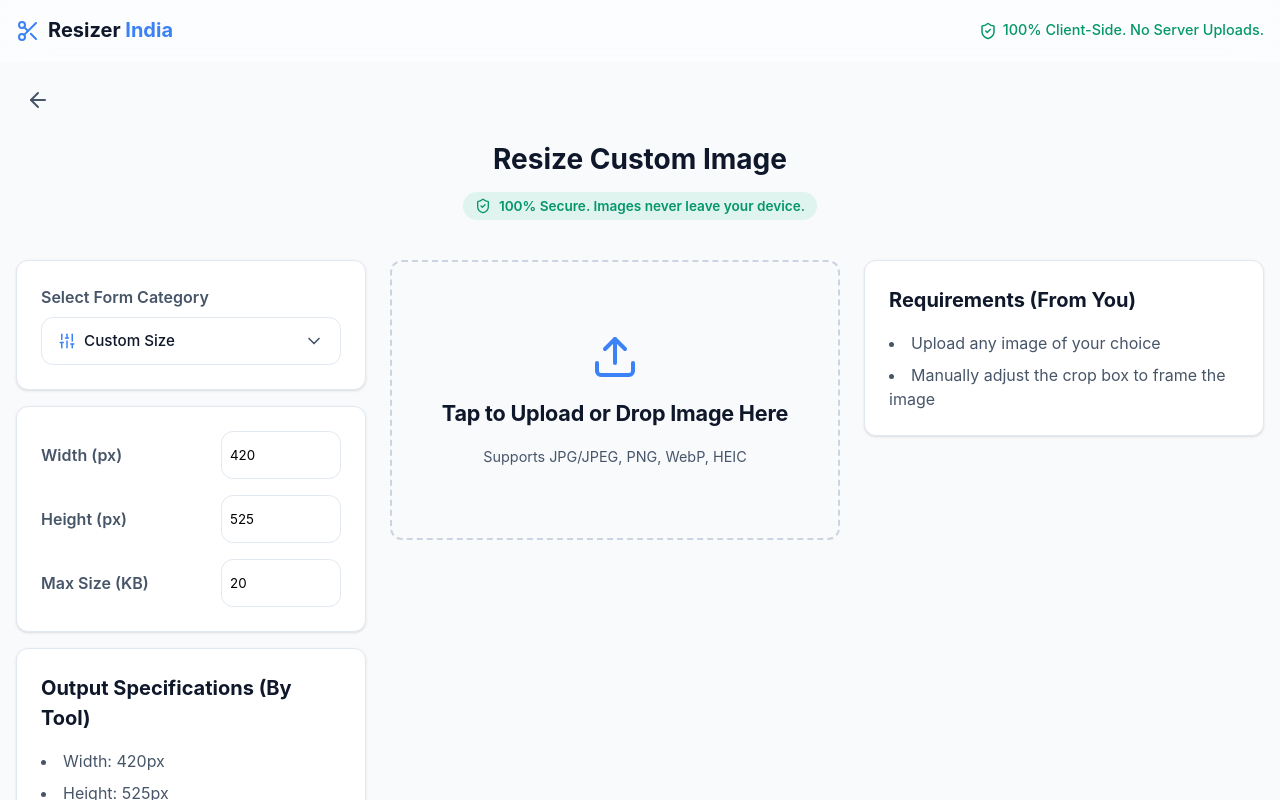
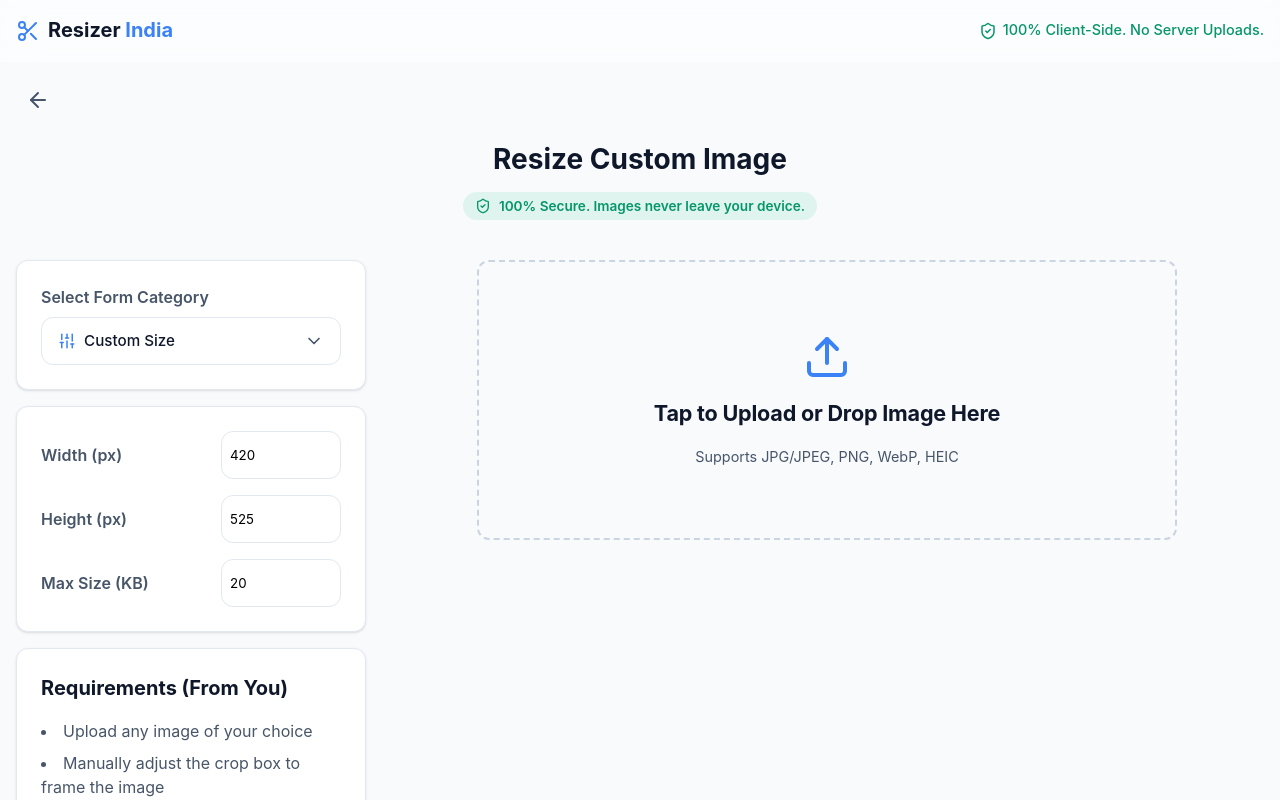
Before and after one commit to TechyNisarg/resizer-india, a React (Vite) app: page /custom-resizer in a window 1280 px wide. Shown: the top 800 px of the page. Built offline with nearby package versions, Linux system fonts and the light colour scheme; a web font is replaced by a local one.

Commit message:
feat: keep all instructions visible in sidebar and hide hero section during cropping

```diff
--- a/src/pages/Home.tsx
+++ b/src/pages/Home.tsx
@@ -142,6 +142,7 @@ export const Home: React.FC = () => {
 
   return (
     <div className="home-container">
+      {!sourceImage && (
         <div className="hero-section">
           <h1>{activePreset?.buttonText || "Resize Image"}</h1>
           <div style={{ marginTop: '0.75rem', display: 'inline-flex', alignItems: 'center', gap: '0.5rem', background: 'rgba(16, 185, 129, 0.1)', color: '#059669', padding: '0.25rem 0.75rem', borderRadius: '99px', fontSize: '0.85rem', fontWeight: 600 }}>
@@ -149,6 +150,7 @@ export const Home: React.FC = () => {
             <span>100% Secure. Images never leave your device.</span>
           </div>
         </div>
+      )}
 
       <div className="workspace">
         <div className="sidebar">
@@ -176,6 +178,17 @@ export const Home: React.FC = () => {
                   <input type="number" value={customMaxKB} onChange={e => setCustomMaxKB(Number(e.target.value) || 1)} style={{ width: '120px', padding: '0 0.5rem', borderRadius: '12px', border: '1px solid var(--border-color)' }} />
                 </label>
               </div>
+            </div>
+          )}
+
+          {userRequirements.length > 0 && (
+            <div className="card">
+              <h2 style={{ fontSize: '1.25rem', marginBottom: '1rem', color: 'var(--text-primary)' }}>Requirements (From You)</h2>
+              <ul style={{ listStylePosition: 'inside', color: 'var(--text-secondary)', display: 'flex', flexDirection: 'column', gap: '0.5rem' }}>
+                {userRequirements.map((inst, idx) => (
+                  <li key={idx}>{inst}</li>
+                ))}
+              </ul>
             </div>
           )}
 
@@ -240,20 +253,10 @@ export const Home: React.FC = () => {
 
         <div className="main-content" style={{ display: 'flex', flexDirection: 'column', gap: '1.5rem', height: '100%', maxWidth: '1100px', width: '100%', margin: '0' }}>
           {!sourceImage ? (
-            <div style={{ display: 'flex', flexWrap: 'wrap', gap: '1.5rem', width: '100%', alignItems: 'flex-start' }}>
-              <div style={{ flex: '1 1 400px', minWidth: '280px', maxWidth: '700px' }}>
+            <div style={{ display: 'flex', justifyContent: 'center', width: '100%' }}>
+              <div style={{ flex: '1 1 100%', maxWidth: '700px' }}>
                 <Dropzone onImageLoad={loadImage} isProcessing={isProcessing} />
               </div>
-              {userRequirements.length > 0 && (
-                <div className="card" style={{ flex: '0 1 auto', minWidth: '280px', maxWidth: '400px', width: 'fit-content' }}>
-                  <h2 style={{ fontSize: '1.25rem', marginBottom: '1rem', color: 'var(--text-primary)' }}>Requirements (From You)</h2>
-                  <ul style={{ listStylePosition: 'inside', color: 'var(--text-secondary)', display: 'flex', flexDirection: 'column', gap: '0.5rem' }}>
-                    {userRequirements.map((inst, idx) => (
-                      <li key={idx}>{inst}</li>
-                    ))}
-                  </ul>
-                </div>
-              )}
             </div>
           ) : downloadObjectURL ? (
             <div className="card result-view" style={{ maxWidth: '800px', textAlign: 'center', padding: '3rem', display: 'flex', flexDirection: 'column', alignItems: 'center', justifyContent: 'center', minHeight: '400px' }}>
```
Lines whose indentation alone changed are shown as unchanged.
